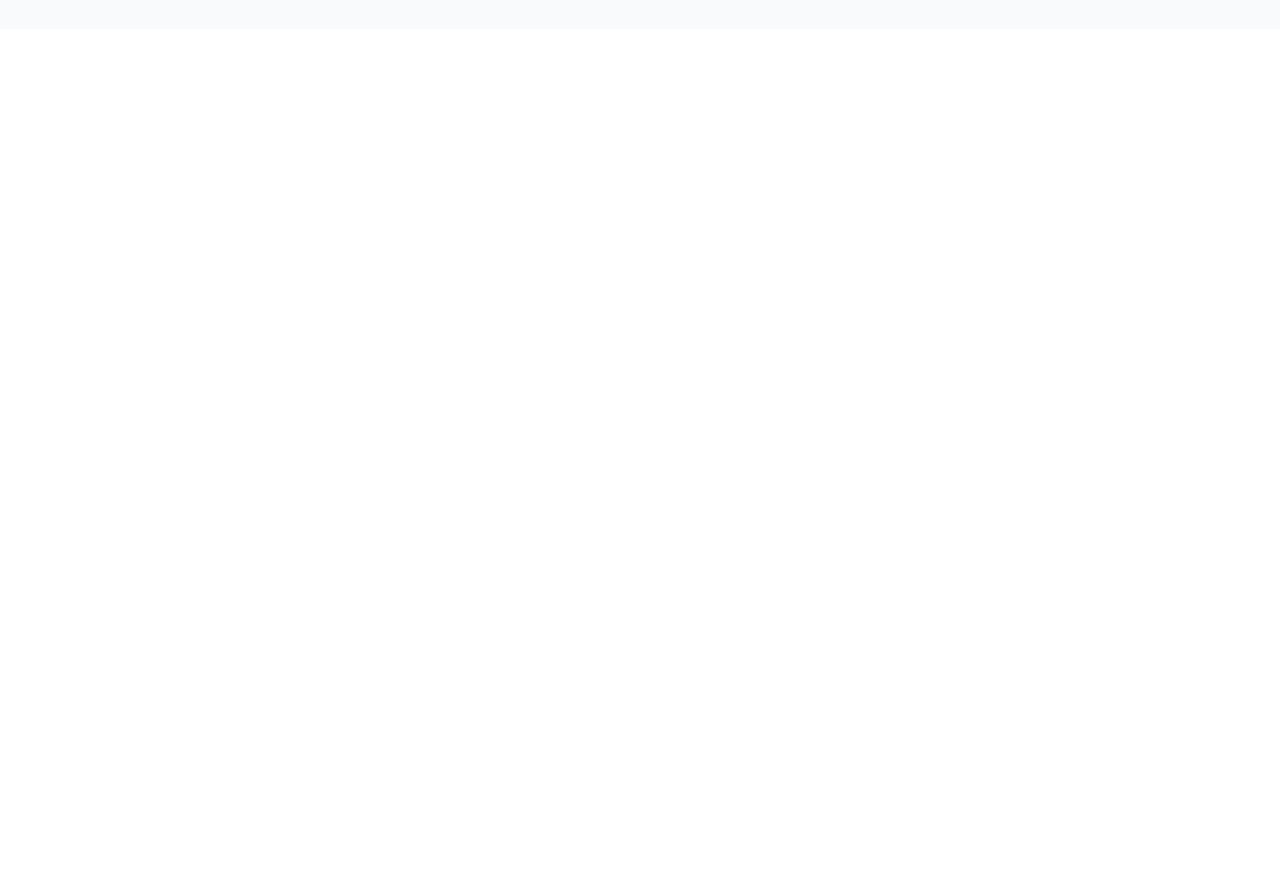
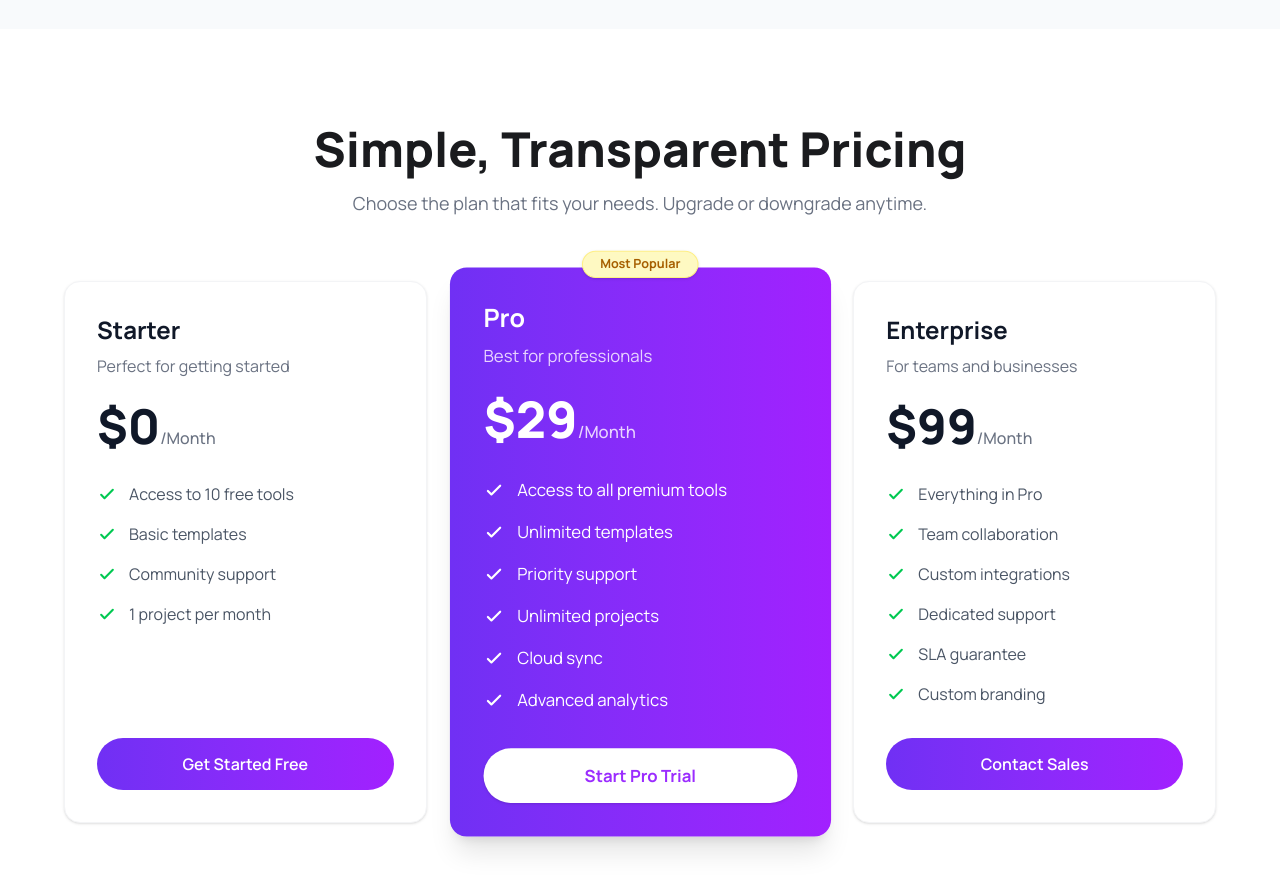
Before and after one commit to Shadik372/digitools, a React (Vite) app: page / in a window 1280 px wide. Shown: the part 3900-4791 px from the top of the page. Before the commit the page ends 3929 px from the top, so only its background shows below. Built offline with nearby package versions, Linux system fonts and the light colour scheme.

Commit message:
Added Pricing Section

```diff
--- a/src/App.jsx
+++ b/src/App.jsx
@@ -1,6 +1,7 @@
 import './App.css'
 import Banner from './components/Banner';
 import NavBar from './components/NavBar';
+import Pricing from './components/Pricing';
 import ProductSection from './components/ProductSection';
 import Stats from './components/Stats';
 import Steps  from './components/Steps';
@@ -15,6 +16,7 @@ function App() {
       <Stats></Stats>
       <ProductSection></ProductSection>
       <Steps></Steps>
+      <Pricing></Pricing>
     </div>
   )
 }
--- /dev/null
+++ b/src/components/Pricing.jsx
@@ -0,0 +1,96 @@
+import React from 'react';
+
+const Pricing = () => {
+    return (
+        <section className="bg-white py-24 px-4 md:px-8">
+            <div className="max-w-6xl mx-auto">
+
+                <div className="text-center mb-16">
+                    <h2 className="text-4xl md:text-5xl font-extrabold text-[#1a1b1e] mb-4">
+                        Simple, Transparent Pricing
+                    </h2>
+                    <p className="text-gray-500 text-lg">
+                        Choose the plan that fits your needs. Upgrade or downgrade anytime.
+                    </p>
+                </div>
+
+                <div className="grid grid-cols-1 md:grid-cols-3 gap-8 items-center">
+
+                    <div className="bg-white rounded-2xl p-8 border border-gray-100 shadow-sm flex flex-col h-full">
+                        <h3 className="text-2xl font-bold text-gray-900 mb-2">Starter</h3>
+                        <p className="text-gray-500 mb-6">Perfect for getting started</p>
+                        <div className="mb-8">
+                            <span className="text-5xl font-extrabold text-gray-900">$0</span>
+                            <span className="text-gray-500 font-medium">/Month</span>
+                        </div>
+
+                        <ul className="space-y-4 mb-8 flex-1">
+                            {['Access to 10 free tools', 'Basic templates', 'Community support', '1 project per month'].map((feature, i) => (
+                                <li key={i} className="flex items-center text-gray-600">
+                                    <svg className="w-5 h-5 text-green-500 mr-3 shrink-0" fill="none" stroke="currentColor" viewBox="0 0 24 24"><path strokeLinecap="round" strokeLinejoin="round" strokeWidth="2.5" d="M5 13l4 4L19 7"></path></svg>
+                                    {feature}
+                                </li>
+                            ))}
+                        </ul>
+
+                        <button className="w-full py-3.5 rounded-full bg-linear-to-r from-[#7030f4] to-[#a220ff] hover:bg-[#8320db] text-white font-semibold transition-colors mt-auto">
+                            Get Started Free
+                        </button>
+                    </div>
+
+                    <div className="relative bg-linear-to-r from-[#7030f4] to-[#a220ff] rounded-2xl p-8 shadow-xl md:scale-105 z-10 flex flex-col h-full">
+                        <div className="absolute -top-4 left-1/2 -translate-x-1/2 bg-yellow-100 text-yellow-700 px-4 py-1 rounded-full text-xs font-bold border border-yellow-200 whitespace-nowrap shadow-sm">
+                            Most Popular
+                        </div>
+
+                        <h3 className="text-2xl font-bold text-white mb-2">Pro</h3>
+                        <p className="text-purple-200 mb-6">Best for professionals</p>
+                        <div className="mb-8">
+                            <span className="text-5xl font-extrabold text-white">$29</span>
+                            <span className="text-purple-200 font-medium">/Month</span>
+                        </div>
+
+                        <ul className="space-y-4 mb-8 flex-1">
+                            {['Access to all premium tools', 'Unlimited templates', 'Priority support', 'Unlimited projects', 'Cloud sync', 'Advanced analytics'].map((feature, i) => (
+                                <li key={i} className="flex items-center text-white">
+                                    <svg className="w-5 h-5 text-white mr-3 shrink-0" fill="none" stroke="currentColor" viewBox="0 0 24 24"><path strokeLinecap="round" strokeLinejoin="round" strokeWidth="2.5" d="M5 13l4 4L19 7"></path></svg>
+                                    {feature}
+                                </li>
+                            ))}
+                        </ul>
+
+                        <button className="w-full py-3.5 rounded-full bg-white hover:bg-gray-50 text-[#9b2cff] font-bold mt-auto shadow-sm">
+                            Start Pro Trial
+                        </button>
+                    </div>
+
+                    <div className="bg-white rounded-2xl p-8 border border-gray-100 shadow-sm flex flex-col h-full">
+                        <h3 className="text-2xl font-bold text-gray-900 mb-2">Enterprise</h3>
+                        <p className="text-gray-500 mb-6">For teams and businesses</p>
+                        <div className="mb-8">
+                            <span className="text-5xl font-extrabold text-gray-900">$99</span>
+                            <span className="text-gray-500 font-medium">/Month</span>
+                        </div>
+
+                        <ul className="space-y-4 mb-8 flex-1">
+                            {['Everything in Pro', 'Team collaboration', 'Custom integrations', 'Dedicated support', 'SLA guarantee', 'Custom branding'].map((feature, i) => (
+                                <li key={i} className="flex items-center text-gray-600">
+                                    <svg className="w-5 h-5 text-green-500 mr-3 shrink-0" fill="none" stroke="currentColor" viewBox="0 0 24 24"><path strokeLinecap="round" strokeLinejoin="round" strokeWidth="2.5" d="M5 13l4 4L19 7"></path></svg>
+                                    {feature}
+                                </li>
+                            ))}
+                        </ul>
+
+                        <button className="w-full py-3.5 rounded-full bg-linear-to-r from-[#7030f4] to-[#a220ff] hover:bg-[#8320db] text-white font-semibold transition-colors mt-auto">
+                            Contact Sales
+                        </button>
+                    </div>
+
+                </div>
+
+            </div>
+        </section>
+    );
+};
+
+export default Pricing;
```
